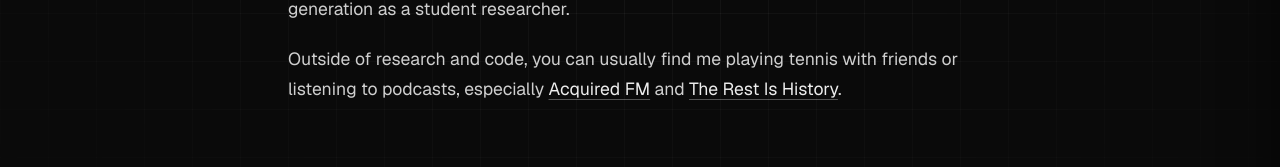
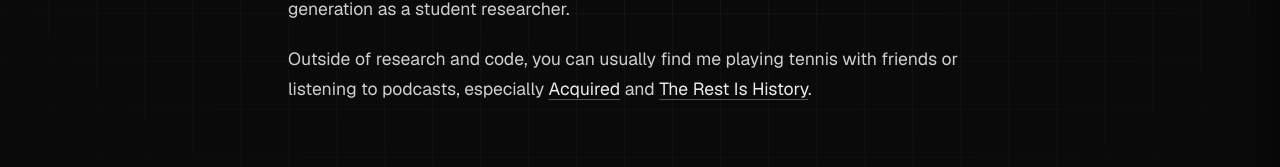
Before and after one commit to Adriano-7/portfolio, a Next.js app: page /about in a window 1280 px wide. Shown: the part 515-682 px from the top of the page. Built offline with nearby package versions, Linux system fonts and the light colour scheme.

Commit message:
Remove 'FM' from 'Acquired FM' text

```diff
--- a/app/about/page.tsx
+++ b/app/about/page.tsx
@@ -159,7 +159,7 @@ export default function AboutPage() {
               rel="noreferrer"
               className="text-fg underline decoration-white/30 underline-offset-4 transition-colors hover:text-fg hover:decoration-accent"
             >
-              Acquired FM
+              Acquired
             </a>{" "}
             and{" "}
             <a
```
